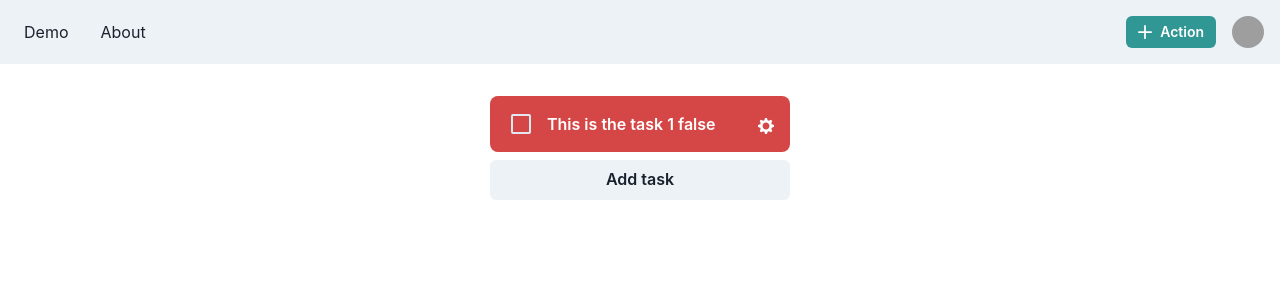
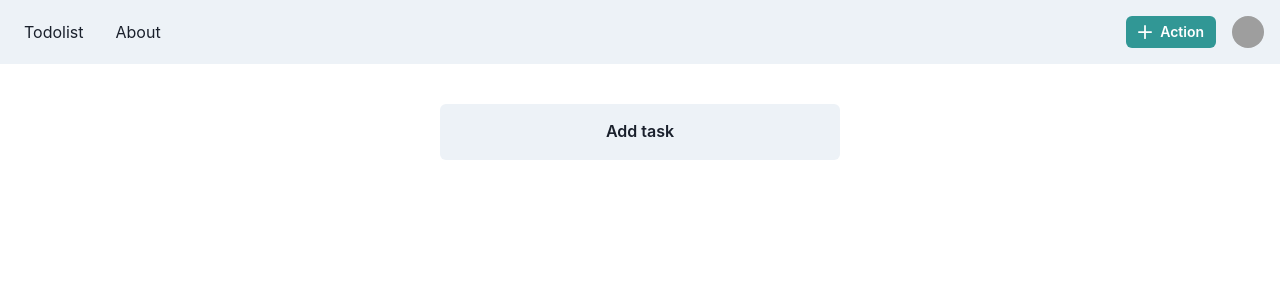
Before and after one commit to RoarkNguyen/todolist, a React (Create React App) app: page / in a window 1280 px wide. Shown: the top 300 px of the page. Built offline with nearby package versions, Linux system fonts and the light colour scheme; grey boxes are pictures that could not be loaded.

Commit message:
update todolist with localstorage

```diff
--- a/package.json
+++ b/package.json
@@ -21,7 +21,8 @@
     "react-router-dom": "^6.23.0",
     "react-scripts": "5.0.1",
     "typescript": "^4.9.5",
-    "web-vitals": "^2.1.4"
+    "web-vitals": "^2.1.4",
+    "zustand": "^4.5.2"
   },
   "scripts": {
     "start": "react-scripts start",
--- a/public/index.html
+++ b/public/index.html
@@ -24,7 +24,7 @@
       work correctly both with client-side routing and a non-root public URL.
       Learn how to configure a non-root public URL by running `npm run build`.
     -->
-    <title>React App</title>
+    <title>Todolist</title>
   </head>
   <body>
     <noscript>You need to enable JavaScript to run this app.</noscript>
--- a/src/components/AddTask.tsx
+++ b/src/components/AddTask.tsx
@@ -34,7 +34,8 @@ export default function AddTask({
       id,
       isRemoved: false,
       isFinish: false,
-      ...data,
+      title: data.title,
+      time: data.time ? data.time : 25,
     };
     saveTask(newTask);
     onClose();
@@ -49,6 +50,10 @@ export default function AddTask({
           onOpen();
           reset();
         }}
+        width={"400px"}
+        mt={"0.5rem"}
+        h={"56px"}
+        borderRadius={"6px"}
       >
         Add task
       </Button>
@@ -67,7 +72,7 @@ export default function AddTask({
                   variant="outline"
                   placeholder="Breathe the clean air"
                 />
-                <FormLabel htmlFor="time">Estimated time</FormLabel>
+                <FormLabel htmlFor="time">{`Estimated time (optional)`}</FormLabel>
                 <Input
                   type="number"
                   {...register("time")}
--- /dev/null
+++ b/src/components/Pomodoro.tsx
@@ -0,0 +1,33 @@
+import { Box } from "@chakra-ui/react";
+import { SubmitHandler, useForm } from "react-hook-form";
+import { TaskType } from "../types";
+import { generateUUID } from "../utils/uuid";
+
+type InputsAddTak = {
+  title: string;
+  time: number;
+};
+
+export default function Pomodoro({ task }: { task: TaskType }) {
+  const { register, handleSubmit, reset } = useForm<InputsAddTak>();
+
+  const onSubmit: SubmitHandler<InputsAddTak> = (data) => {
+    const id = generateUUID();
+    const newTask = {
+      id,
+      isRemoved: false,
+      isFinish: false,
+      title: data.title,
+      time: data.time ? data.time : 25,
+    };
+    // saveTask(newTask);
+  };
+  return (
+    <>
+      <Box>
+        {task.title}
+        {task.time}
+      </Box>
+    </>
+  );
+}
--- a/src/layout/index.tsx
+++ b/src/layout/index.tsx
@@ -24,7 +24,7 @@ interface Props {
   href: string;
 }
 const Links = [
-  { name: "Demo", href: "/" },
+  { name: "Todolist", href: "/" },
   { name: "About", href: "/about" },
 ];
 
--- a/src/page/TodoList.tsx
+++ b/src/page/TodoList.tsx
@@ -1,5 +1,6 @@
 import { SettingsIcon } from "@chakra-ui/icons";
 import {
+  Box,
   Checkbox,
   Flex,
   Menu,
@@ -13,6 +14,8 @@ import AddTask from "../components/AddTask";
 import EditTask from "../components/EditTask";
 import Layout from "../layout";
 import { TaskType } from "../types";
+import Pomodoro from "../components/Pomodoro";
+import useStore, { StoreState } from "../stores/use-store";
 
 let todoItems = [
   {
@@ -25,41 +28,26 @@ let todoItems = [
 ];
 
 export default function TodoList() {
-  const [listTask, setListTask] = useState(todoItems);
-
-  const finishItem = (id: string) => {
-    setListTask((prevState) => {
-      const updatedList = prevState.map((item) => {
-        return item.id === id ? { ...item, isFinish: !item.isFinish } : item;
-      });
-      return updatedList;
-    });
-  };
-
-  const addTask = (task: TaskType) => {
-    setListTask((pre) => [...pre, task]);
-  };
-
-  const editTask = (task: TaskType) => {
-    setListTask((prevState) => {
-      const updatedList = prevState.map((item) => {
-        return item.id === task.id ? task : item;
-      });
-      return updatedList;
-    });
-  };
-
-  const removeItem = (id: string) => {
-    setListTask((prevState) => {
-      const updatedList = prevState.filter((item) => item.id !== id);
-      return updatedList;
-    });
-  };
+  const {
+    tasks,
+    addTask,
+    editTask,
+    removeTask,
+    finishTask,
+    setSelectedTask,
+    selectedTask,
+  } = useStore();
+  console.log(selectedTask, "_selectedTask");
+  console.log(tasks, "_tasks");
 
   return (
     <Layout>
+      {/* {selectTask && <Pomodoro task={selectTask} />} */}
       <Flex flexDirection={"column"} gap="0.5rem">
-        {listTask.map((task) => {
+        {selectedTask && tasks.length > 0 && (
+          <Box textAlign={"center"}>{selectedTask.title}</Box>
+        )}
+        {tasks.map((task) => {
           return (
             <>
               <Flex
@@ -69,21 +57,23 @@ export default function TodoList() {
                 w="100%"
                 p={4}
                 color="#fff"
-                width={"300px"}
+                width={"400px"}
                 align={"center"}
                 rounded={8}
                 cursor={"pointer"}
                 borderLeft={"5px solid #d54747"}
+                borderRadius={"6px"}
                 _hover={{
                   borderLeft: "5px solid black",
                   transition: "0.25s",
                 }}
               >
-                <Flex gap={"1rem"}>
+                <Flex gap={"1rem"} align={"center"}>
                   <Checkbox
                     size="lg"
                     colorScheme="green"
-                    onChange={() => finishItem(task.id)}
+                    onChange={() => finishTask(task.id)}
+                    defaultChecked={task.isFinish}
                   ></Checkbox>
 
                   <Text
@@ -91,8 +81,10 @@ export default function TodoList() {
                     fontSize="md"
                     opacity={task.isFinish ? "0.7" : "1"}
                     fontWeight="semibold"
+                    noOfLines={1}
+                    onClick={() => setSelectedTask(task)}
                   >
-                    {task.title} {`${task.isFinish}`}
+                    {task.title}
                   </Text>
                 </Flex>
                 <Menu>
@@ -101,9 +93,12 @@ export default function TodoList() {
                   </MenuButton>
                   <MenuList color={"#000"}>
                     <MenuItem>
-                      <EditTask task={task} saveTask={editTask} />
+                      <EditTask
+                        task={task}
+                        saveTask={(task) => editTask(task)}
+                      />
                     </MenuItem>
-                    <MenuItem onClick={() => removeItem(task.id)}>
+                    <MenuItem onClick={() => removeTask(task.id)}>
                       Remove
                     </MenuItem>
                   </MenuList>
@@ -112,7 +107,7 @@ export default function TodoList() {
             </>
           );
         })}
-        <AddTask saveTask={addTask} />
+        <AddTask saveTask={(task) => addTask(task)} />
       </Flex>
     </Layout>
   );
--- /dev/null
+++ b/src/stores/use-store.ts
@@ -0,0 +1,73 @@
+import { create } from "zustand";
+import { devtools, persist } from "zustand/middleware";
+import { TaskType } from "../types";
+
+export interface StoreState {
+  tasks: TaskType[];
+  selectedTask?: TaskType | null;
+
+  setSelectedTask: (task: TaskType) => void;
+  setTasks: (tasks: TaskType[]) => void;
+  addTask: (task: TaskType) => void;
+  editTask: (task: TaskType) => void;
+  removeTask: (id: string) => void;
+  finishTask: (id: string) => void;
+}
+
+const useStore = create<StoreState>()(
+  devtools(
+    persist(
+      (set) => ({
+        tasks: [],
+        selectedTask: null,
+        setTasks: (tasks) => set(() => ({ tasks })),
+
+        addTask: (newTask) =>
+          set((state) => {
+            if (state.tasks.length === 0) {
+              return {
+                tasks: [...state.tasks, newTask],
+                selectedTask: newTask,
+              };
+            } else {
+              return { tasks: [...state.tasks, newTask] };
+            }
+          }),
+
+        removeTask: (id) =>
+          set((state) => {
+            const updatedList = state.tasks.filter((item) => item.id !== id);
+            if (state.tasks.length === 1) {
+              return { tasks: updatedList, selectedTask: null };
+            } else {
+
+              return { tasks: updatedList };
+            }
+          }),
+
+        editTask: (task) =>
+          set((state) => {
+            const updatedList = state.tasks.map((item) => {
+              return item.id === task.id ? task : item;
+            });
+            return { tasks: updatedList };
+          }),
+
+        finishTask: (id) =>
+          set((state) => {
+            const updatedList = state.tasks.map((item) => {
+              return item.id === id
+                ? { ...item, isFinish: !item.isFinish }
+                : item;
+            });
+            return { tasks: updatedList };
+          }),
+
+        setSelectedTask: (task) => set(() => ({ selectedTask: task })),
+      }),
+      { name: "store" }
+    )
+  )
+);
+
+export default useStore;
--- a/src/types/index.ts
+++ b/src/types/index.ts
@@ -1,7 +1,7 @@
 export type TaskType = {
     id: string;
     title: string;
-    time: number;
+    time?: number;
     isRemoved: boolean;
     isFinish: boolean;
   };
```
Also changed, not shown: 1 other file (tests, documents, lock files or other folders).
